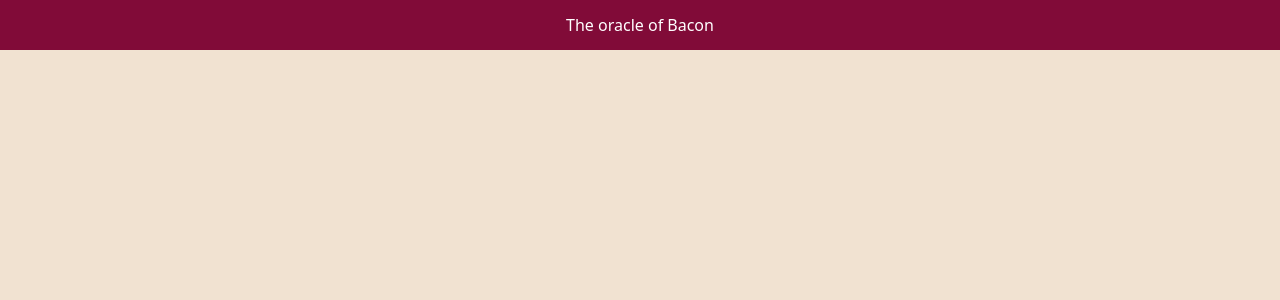
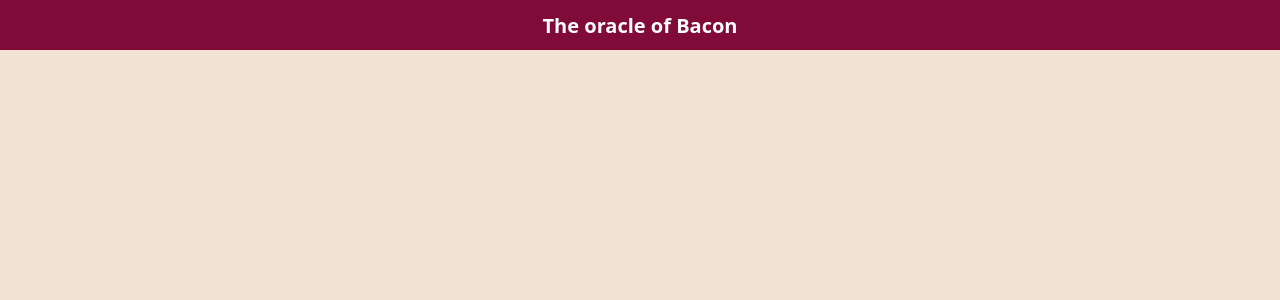
Before and after one commit to lukasjojo98/bacon_oracle, a Flask app: page / in a window 1280 px wide. Shown: the top 300 px of the page. Run offline with Flask 3, Linux system fonts and the light colour scheme.

Commit message:
added link to index page

```diff
--- a/templates/base.html
+++ b/templates/base.html
@@ -24,6 +24,12 @@
             align-items: center;
             justify-content: center;
             padding: 0 20px;
+        }
+        .nav-bar a {
+            color: white;
+            text-decoration: none;
+            font-size: 20px;
+            font-weight: bold;
         }
         main {
             min-height: calc(100vh - 50px);
@@ -136,7 +142,7 @@
     </style>
 </head>
 <body>
-    <div class="nav-bar">The oracle of Bacon</div>
+    <div class="nav-bar"><a href="/">The oracle of Bacon</a></div>
     <main>
         {% block content %}{% endblock %}
     </main>
```
